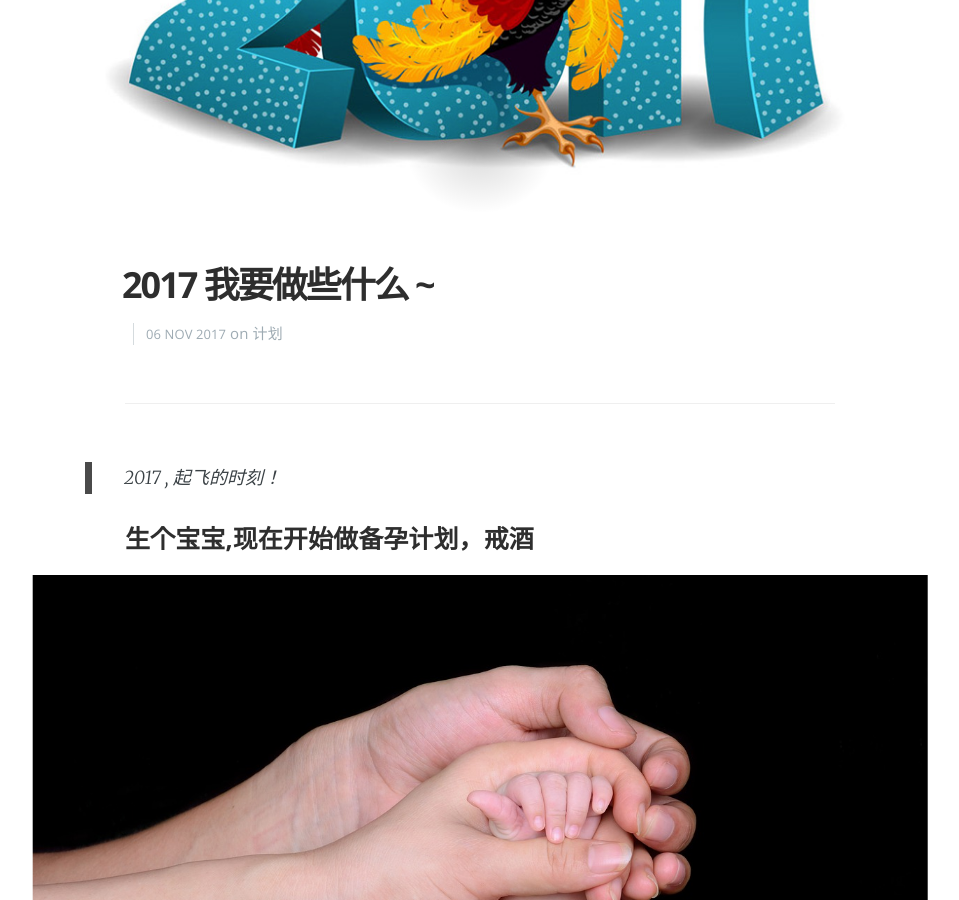
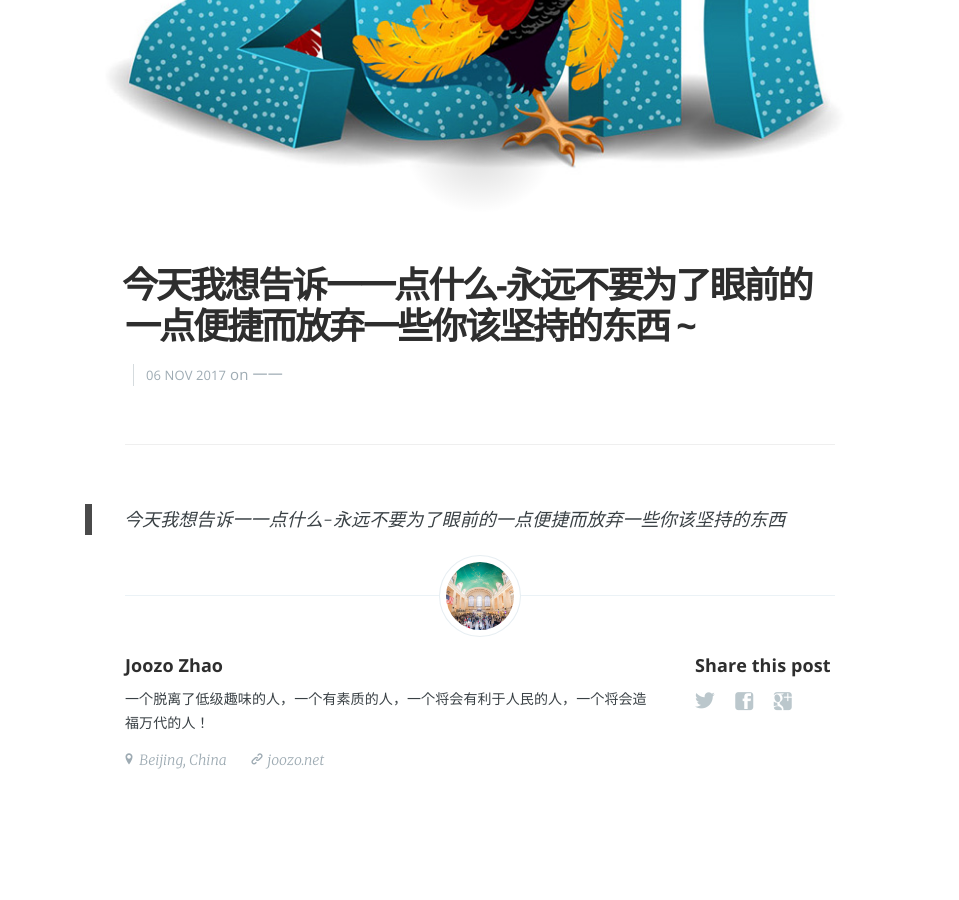
Before and after one commit to joo-studio/blog.joozo.cn, a Jekyll site: the page built from _posts/2017-11-06-i-want-to-tell-zhaoone.md, in a window 1280 px wide and 900 px high, scrolled down 371 px. Shown: the whole window, without its empty margins (160-1119 px from the left). Built offline with Jekyll 4.4.1, drawn with Linux system fonts in a browser that asks for light colours; nearby versions of some CDN libraries; Markdown is read by kramdown in place of the engine named in the settings; some of the changed text lies outside the part shown.

```diff
--- a/_posts/2017-11-06-i-want-to-tell-zhaoone.md
+++ b/_posts/2017-11-06-i-want-to-tell-zhaoone.md
@@ -1,32 +1,12 @@
 ---
 layout: post
 subclass: 'post'
-title: "2017 我要做些什么 ~"
-categories: 生活
-tags: 计划
+title: "今天我想告诉一一点什么-永远不要为了眼前的一点便捷而放弃一些你该坚持的东西 ~"
+categories: 一一
+tags: 一一
 cover: 'img/2017/02/ji.jpg'
 navigation: True
 logo: 'assets/images/ghost.png'
 ---
->2017 , 起飞的时刻！
+>今天我想告诉一一点什么-永远不要为了眼前的一点便捷而放弃一些你该坚持的东西
 >
-
-####生个宝宝,现在开始做备孕计划，戒酒
-![boby](img/2017/01/01.jpg)
-
-####坚持学习,每月读一本书
-![study](img/2017/01/05.jpg)
-
-####坚持锻炼,每周三次健身
-![body](img/2017/01/02.jpg)
-
-####买个汽车🚘
-![car](img/2017/01/04.jpg)
-
-####装修六号院
-![car](img/2017/01/06.jpg)
-
-####赚钱存钱,年底存款6位数
-![money](img/2017/01/03.jpg)
-
-###2017，努力不让自己遗憾！加油，好好赚钱！
--- a/index.html
+++ b/index.html
@@ -1,7 +1,7 @@
 ---
 layout: default
 title: Finding The Way Home
-cover: 'assets/images/swimmer-1678307_1920.jpg'
+cover: 'img/2017/11/01.jpg'
 class: 'home-template'
 navigation: True
 logo: 'assets/images/ghost.png'
```
Also changed, not shown: _posts/2017-01-01-my-2017.md (+1 -4 lines), img/2017/11/01.jpg (added).
